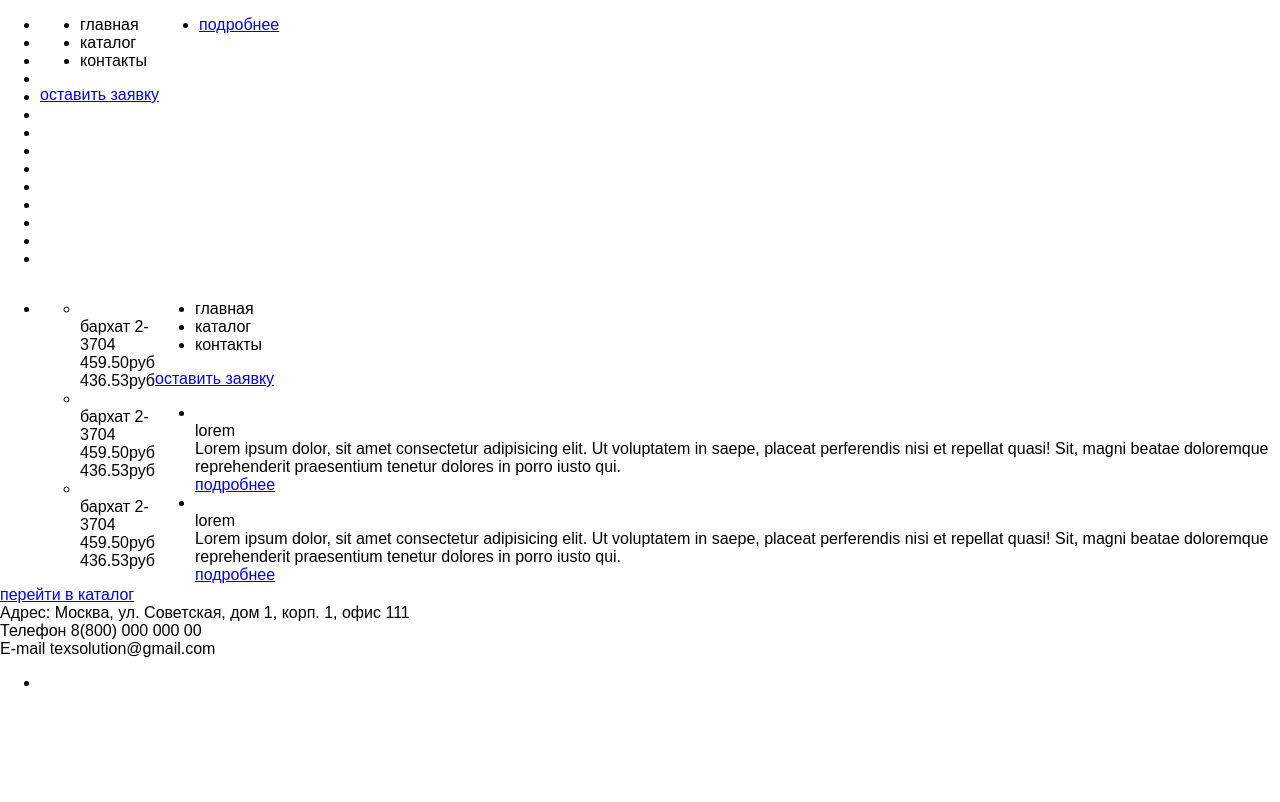
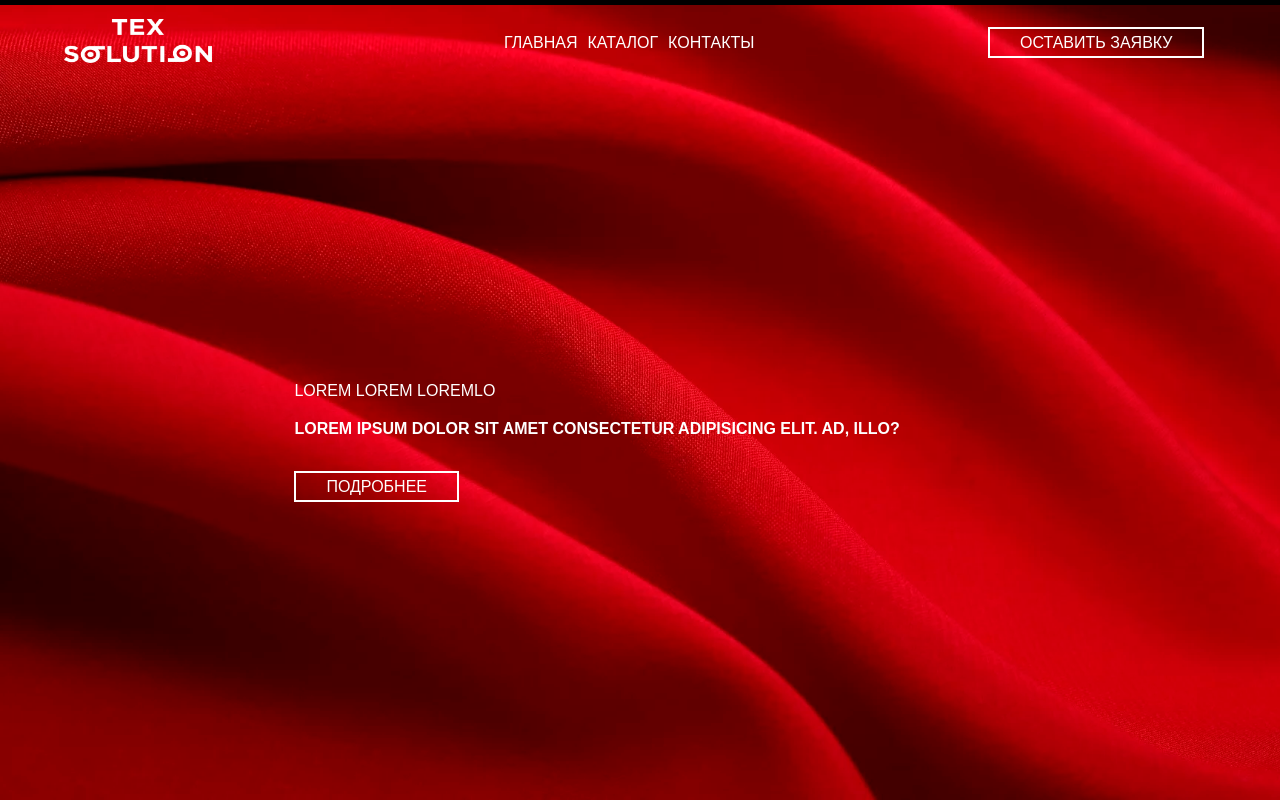
Before and after one commit to rzaevden/fabrics, a website: page src/index.html in a window 1280 px wide. Shown: the top 802 px of the page. Drawn offline with nearby package versions, Linux system fonts and the light colour scheme; files that its build step writes are made by us from their sources.

Commit message:
started styling the first page

```diff
--- a/gulpfile.js
+++ b/gulpfile.js
@@ -103,6 +103,7 @@ function watcher() {
   watch(paths.src + 'scss/*.scss', styles);
   watch(paths.src + 'js/*.js', scripts);
   watch(paths.src + '*.html', htmls);
+  watch(paths.src + 'img/', images);
 }
 
 function serve() {
--- a/src/index.html
+++ b/src/index.html
@@ -10,7 +10,6 @@
 <body>
   <div class="wrapper">
     <header class="header">
-      <div class="container">
       <div class="multicolored__block">
         <ul class="multicolored__list">
           <li class="multicolored__item"></li>
@@ -29,12 +28,13 @@
           <li class="multicolored__item"></li>
         </ul>
       </div>
+      <div class="container">
         <div class="header__top">
           <div class="header__main-block">
             <div class="col-left">
-              <div class="logo__pic">
-                <a href="#" class="logo__link"></a>
-              </div>
+              <a href="#" class="logo__link">
+                <img src="./img/logo.png" alt="" class="logo__pic">
+              </a>
             </div>
             <div class="col-center">
               <nav class="nav">
@@ -59,8 +59,8 @@
               <!--доделатиь слайдер-->
               <li class="slider-one__item">
                 <div class="slider__item-content">
-                  <div class="slider__item-title"></div>
-                  <div class="slider__item-text"></div>
+                  <div class="slider__item-title">lorem lorem loremlo</div>
+                  <div class="slider__item-text">Lorem ipsum dolor sit amet consectetur adipisicing elit. Ad, illo?</div>
                 </div>
                 <div class="slider__item-button">
                   <a href="#" class="through__button">подробнее</a>
--- /dev/null
+++ b/src/scss/blocks.scss
@@ -0,0 +1,105 @@
+@function rem($px) {
+    @return $px / $font-size + 0rem;
+}
+
+// header
+
+.header {
+    background: url('../img/main-header-bg.png') center center no-repeat;
+    background-size: cover;
+    width: 100%;
+    height: 100%;
+    color: #fff;
+    text-transform: uppercase;
+}
+
+.header__main-block {
+    display: flex;
+    height: rem(70px);
+    color: #fff;
+}
+
+.nav__list {
+    display: flex;
+}
+
+.nav__item {
+    margin-right: 10px;
+}
+
+.col-center {
+    display: flex;
+    justify-content: center;
+}
+
+.col-left,
+.col-center,
+.col-right {
+    width: 33%;
+    align-items: center;
+}
+
+.col-right {
+    display: flex;
+    justify-content: flex-end;
+}
+
+.col-left {
+    display: flex;
+    justify-content: flex-start;
+}
+
+.logo__pic {
+    width: 9.25rem;
+    height: 2.75rem;
+}
+
+// multicolored block
+
+.multicolored__block {
+    width: 100%;
+    height: 1%;
+}
+
+.multicolored__list {
+    display: flex;
+    width: 100%;
+}
+
+.multicolored__item {
+    width: 8%;
+    height: rem(5px);
+    background: #000;
+}
+
+.header__bottom {
+    display: flex;
+    justify-content: center;
+    align-items: center;
+    height: 100%;
+}
+
+.slider-one {
+    display: flex;
+    // justify-content: center;
+    align-items: center;
+    width: 60%;
+    height: 60%;
+}
+
+.slider-one__item {
+    display: flex;
+    flex-direction: column;
+}
+
+.slider__item-content {
+    margin-bottom: rem(40px);
+}
+
+.slider__item-title {
+    margin-bottom: rem(20px);
+}
+
+.slider__item-text {
+    font-weight: bold;
+}
--- /dev/null
+++ b/src/scss/common/through__button.scss
@@ -0,0 +1,8 @@
+.through__button {
+    color: #fff;
+    padding: 5px 30px;
+    background: transparent;
+    border: 2px solid #fff;
+    text-decoration: none;
+
+}
--- /dev/null
+++ b/src/scss/layout.scss
@@ -0,0 +1,59 @@
+html {
+    font-size: $font-size;
+}
+
+html,
+body {
+    height: 100%;
+}
+
+.container {
+    margin: 0 auto;
+    position: relative;
+    width: 90%;
+    margin: 0 auto;
+    flex-direction: column;
+    height: 99%;
+}
+
+.wrapper {
+    position: relative;
+    width: 100%;
+    height: 100%;
+}
+
+
+
+h1,
+h2,
+h3,
+h4,
+h5,
+h6 {
+    margin-top: 0;
+    font-weight: normal;
+}
+
+
+
+ul {
+    padding: 0;
+    margin: 0;
+    li {
+        list-style: none;
+    }
+}
+
+p {
+    padding: 0;
+    margin: 0;
+}
+
+footer {
+    position: relative;
+    width: 100%;
+}
+
+* {
+    box-sizing: border-box;
+}
--- /dev/null
+++ b/src/scss/media.scss
@@ -0,0 +1,3 @@
+@function rem($px) {
+    @return $px / $font-size + 0rem;
+}
--- a/src/scss/style.scss
+++ b/src/scss/style.scss
@@ -2,3 +2,19 @@
 @import 'mixins/*.scss';
 
 @import 'global.scss';
+
+// main
+
+@import 'layout.scss';
+
+// common
+
+@import './common/through__button.scss';
+
+// blocks
+
+@import 'blocks.scss';
+
+// media
+
+@import 'media.scss';
```
Also changed, not shown: src/cardproduct.html (added, +206 -0 lines), src/img/fabric-1.png (added), src/img/logo.jpg (added), src/img/logo.png (added), src/img/main-header-bg.png (added), src/img/qwerty.jpg (added). Lines whose indentation alone changed are shown as unchanged.
